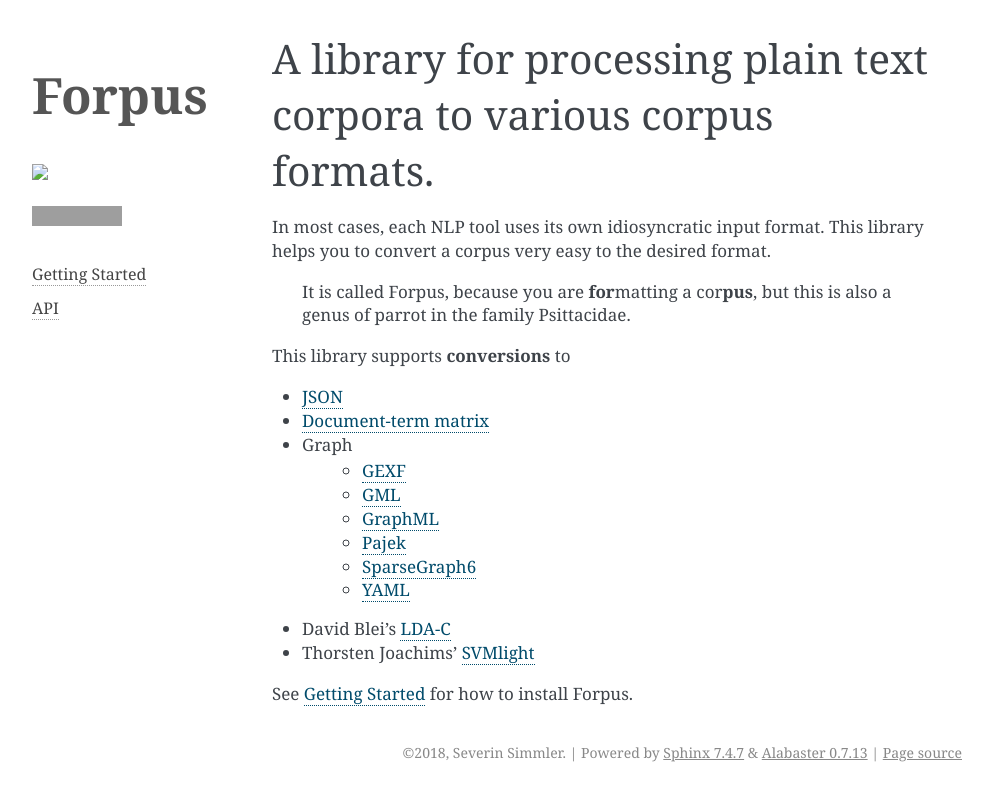
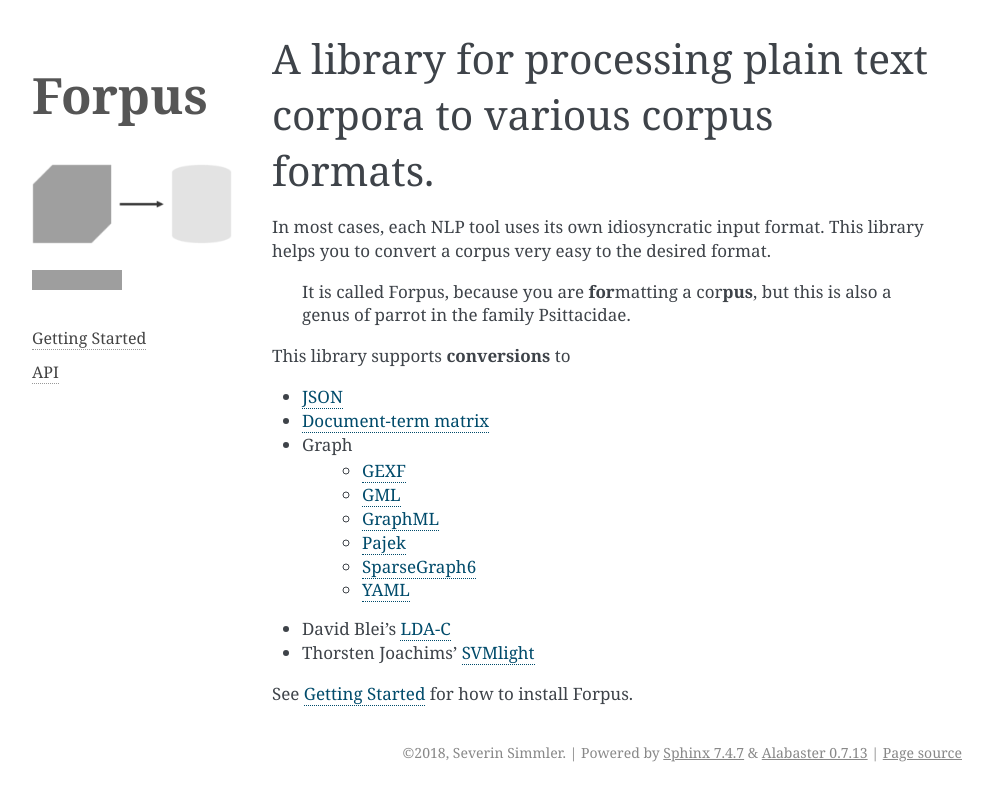
Before and after one commit to severinsimmler/forpus, a Sphinx documentation site: the page built from docs/source/index.rst, in a window 1280 px wide. Shown: the top 801 px of the page, without its empty margins (148-1141 px from the left). Built offline with Sphinx 7.4.7, drawn with Linux system fonts in a browser that asks for light colours; grey boxes are pictures that could not be loaded.

Commit message:
Fix sphinx bug

```diff
--- a/docs/source/_templates/side.html
+++ b/docs/source/_templates/side.html
@@ -1,5 +1,5 @@
 <p style="font-size: 50px;"><b>Forpus</b></p><br>
-<img src="../_static/logo.png"><br><br>
+<img src="https://github.com/severinsimmler/forpus/raw/master/docs/images/logo.png"><br><br>
 <img src="https://travis-ci.org/severinsimmler/forpus.svg?branch=master">
 <br><br>
 <p style="font-size: 16px;">
--- a/requirements-dev.txt
+++ b/requirements-dev.txt
@@ -1,5 +1,4 @@
 git+https://github.com/cophi-wue/metadata-toolbox.git
 pytest>=3.3.1
-travis-sphinx>=2.1.0
 nltk>=3.2.5
 -e .
```
